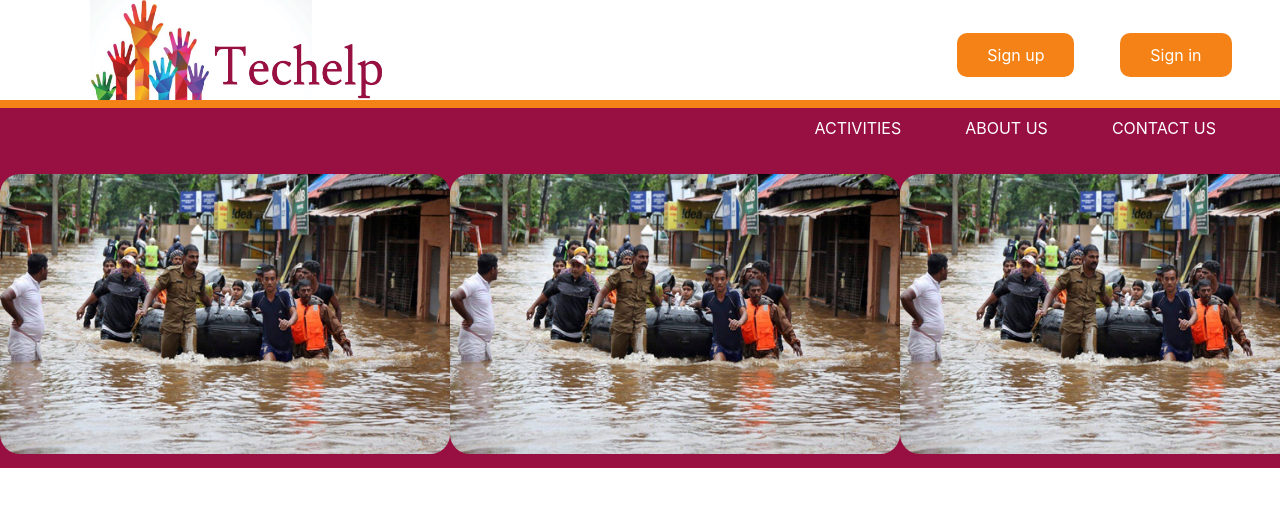
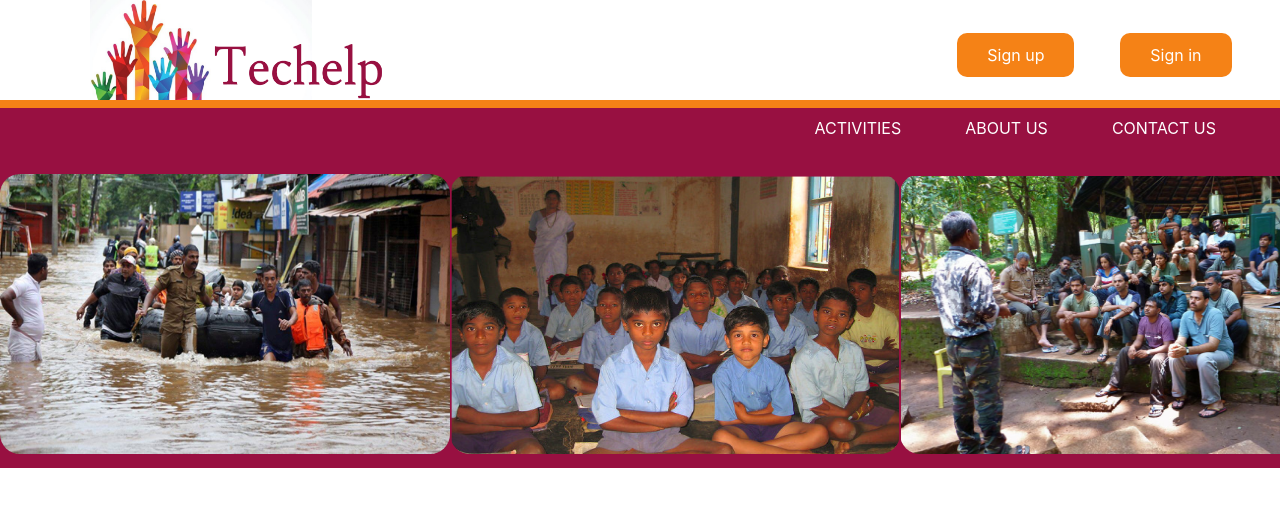
Before and after one commit to athulatk/Volunteer-portal-react, a React (Create React App) app: page / in a window 1280 px wide. Shown: the top 506 px of the page. Built offline with nearby package versions, Linux system fonts and the light colour scheme.

Commit message:
second commit

```diff
--- a/src/App.js
+++ b/src/App.js
@@ -5,8 +5,7 @@ import './App.css';
 import {
   BrowserRouter as Router,
   Switch,
-  Route,
-  Link
+  Route
 } from "react-router-dom";
 function App() {
   return (
--- a/src/components/Dispimg.js
+++ b/src/components/Dispimg.js
@@ -8,10 +8,10 @@ function Dispimg() {
                <img className="disp__images__image" src="images/flood.jpg" alt=""/>
             </li>
             <li>
-            <img className="disp__images__image" src="images/flood.jpg" alt=""/>
+            <img className="disp__images__image" src="images/students.png" alt=""/>
             </li>
             <li>
-            <img className="disp__images__image"src="images/flood.jpg" alt=""/>
+            <img className="disp__images__image"src="images/camp.png" alt=""/>
             </li>
             </ul>
         </div>
--- a/src/components/Nav.css
+++ b/src/components/Nav.css
@@ -54,7 +54,7 @@
 
 
 .form_lab{
-    color: rgb(184, 98, 141);
+    color: #981041
 }
 .header__logo{
     width: 300px;
--- a/src/components/Navbar1.js
+++ b/src/components/Navbar1.js
@@ -1,6 +1,6 @@
 import React,{useState} from 'react'
 import './Nav.css'
-import {Modal,Button, ModalTitle} from 'react-bootstrap'
+import {Modal,ModalTitle} from 'react-bootstrap'
 import {Link} from 'react-router-dom'
 function Navbar1() {
 
--- a/src/components/Navbar2.js
+++ b/src/components/Navbar2.js
@@ -1,5 +1,5 @@
 import React from 'react'
-import {Navbar,Nav,NavDropdown,Container} from 'react-bootstrap'
+import {Nav} from 'react-bootstrap'
 function Navbar2() {
     return (
 
```
Also changed, not shown: public/images/camp.png (added), public/images/students.png (added).
